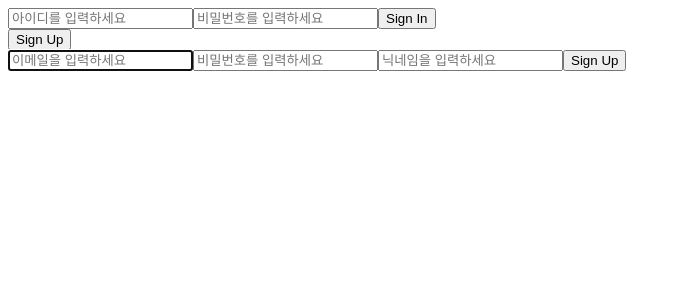
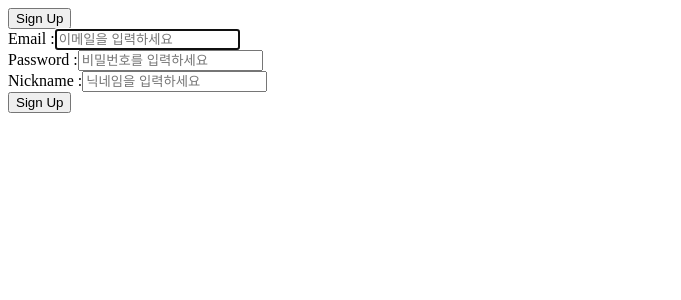
Before and after one commit to powellstreet/waterhabit_front, a React (Create React App) app in the folder wh_front/: page / in a window 1280 px wide. Shown: the top 300 px of the page, without its empty margins (0-681 px from the left). Built offline with nearby package versions, Linux system fonts and the light colour scheme.

Commit message:
:zap: 회원가입 및 로그인 로직 작성 중
- 서버 API 맞춰서 axios 요청 수/발신
- 회원가입 시 중복 계정 체크

```diff
--- a/wh_front/src/components/Home.js
+++ b/wh_front/src/components/Home.js
@@ -1,28 +1,48 @@
-import React from "react";
+import React, { useState } from "react";
 import UserConsole from "./UserConsole";
-import axios from 'axios';
 import SignUp from "./SignUp";
 
+import axios from "axios";
+import dotenv from "dotenv";
+dotenv.config();
+
 const Home = () => {
+  const [email, setEmail] = useState("");
+  const [password, setPassword] = useState("");
+
+  function goSignIn() {
+    axios.post(`http://localhost:${process.env.REACT_APP_PORT}/user/signIn`, { email, password })
+      .then(res => console.log(res.data))
+  }
+
   return (
     <div>
+      {/* <div>
         <div>
+          Email :
           <input
             type="text"
             name="id"
             placeholder="아이디를 입력하세요"
             autoFocus
+            onChange={(e) => setEmail(e.target.value)}
           ></input>
+        </div>
+        <div>
+          Password :
           <input
             type="password"
             name="password"
             placeholder="비밀번호를 입력하세요"
+            onChange={(e) => setPassword(e.target.value)}
           ></input>
-        <button name="signIn"> Sign In </button>
         </div>
+        <button name="signIn" onClick={goSignIn}> Sign In </button>
+      </div> */}
 
       <button name="signUp"> Sign Up </button>
-      <SignUp/>
+      <SignUp />
+      {/* <UserConsole/> */}
     </div>
   );
 };
--- a/wh_front/src/components/SignUp.js
+++ b/wh_front/src/components/SignUp.js
@@ -2,26 +2,33 @@ import React, { useState } from "react";
 import axios from "axios";
 import dotenv from "dotenv";
 dotenv.config();
-
-// require("dotenv").config();
 
 const SignUp = () => {
   const [email, setEmail] = useState("");
   const [password, setPassword] = useState("");
   const [nickname, setNickname] = useState("");
 
-  function submitSignUp() {
+  function goSignUp() {
     axios
       .post(`http://localhost:${process.env.REACT_APP_PORT}/user/signUp`, {
         email,
         password,
         nickname,
       })
-      .then((data) => console.log(data.data));
+      .then((res) => {
+        console.log(res.data)
+        if(!res.data.created){
+          alert('이미 존재하는 계정입니다')
+        } else {
+          // 로그인이 잘 되었으므로 redirection 주어야 함.
+        }
+      } );
   }
 
   return (
     <div>
+      <div>
+        Email :
         <input
           name="email"
           type="text"
@@ -29,19 +36,26 @@ const SignUp = () => {
           autoFocus
           onChange={(e) => setEmail(e.target.value)}
         ></input>
+      </div>
+      <div>
+        Password :
         <input
           name="password"
           type="password"
           placeholder="비밀번호를 입력하세요"
           onChange={(e) => setPassword(e.target.value)}
         ></input>
+      </div>
+      <div>
+        Nickname :
         <input
           name="nickname"
           type="text"
           placeholder="닉네임을 입력하세요"
           onChange={(e) => setNickname(e.target.value)}
         ></input>
-      <button name="submit" onClick={submitSignUp}>
+      </div>
+      <button name="submit" onClick={goSignUp}>
         Sign Up
       </button>
     </div>
--- a/wh_front/src/components/UserConsole.js
+++ b/wh_front/src/components/UserConsole.js
@@ -8,9 +8,9 @@ const UserConsole = () => {
     return (
         <div>
             UserConsole
-            <UserRecords/>
+            {/* <UserRecords/>
             <Profile/>
-            <WholeRecords/>
+            <WholeRecords/> */}
         </div>
     )
 }
```
Lines whose indentation alone changed are shown as unchanged.
